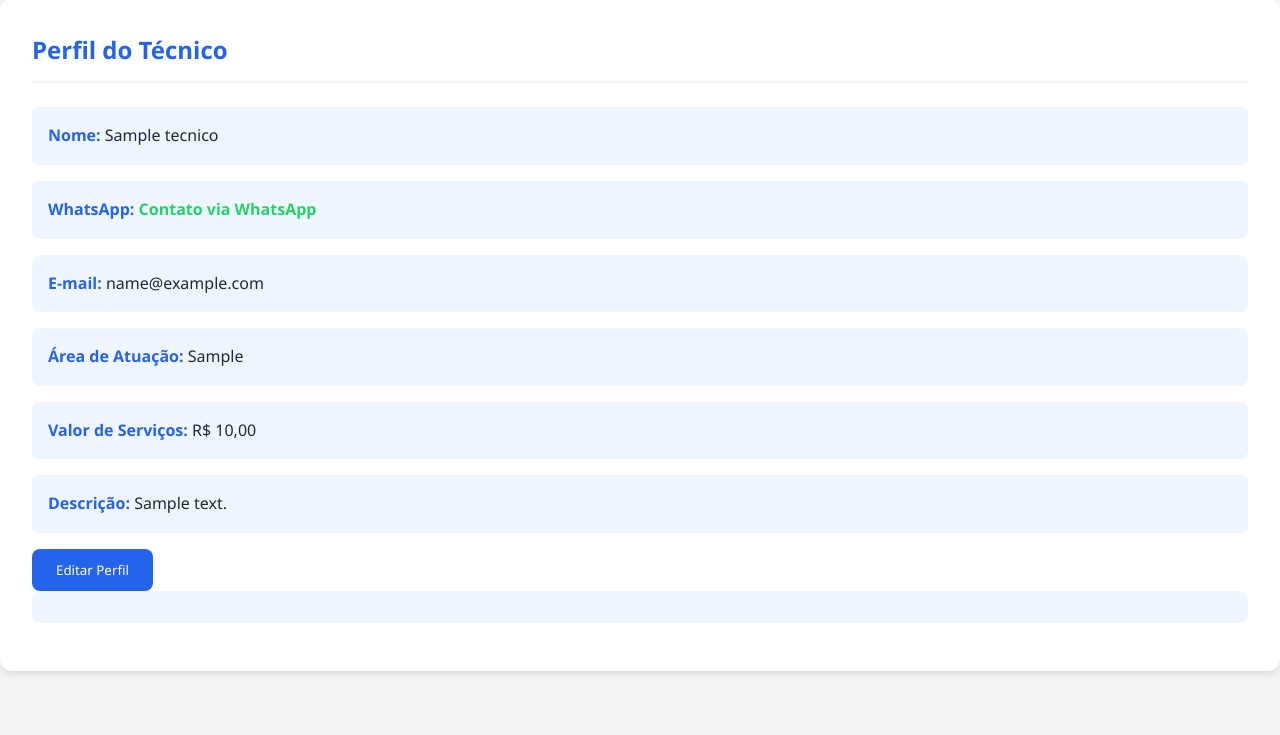
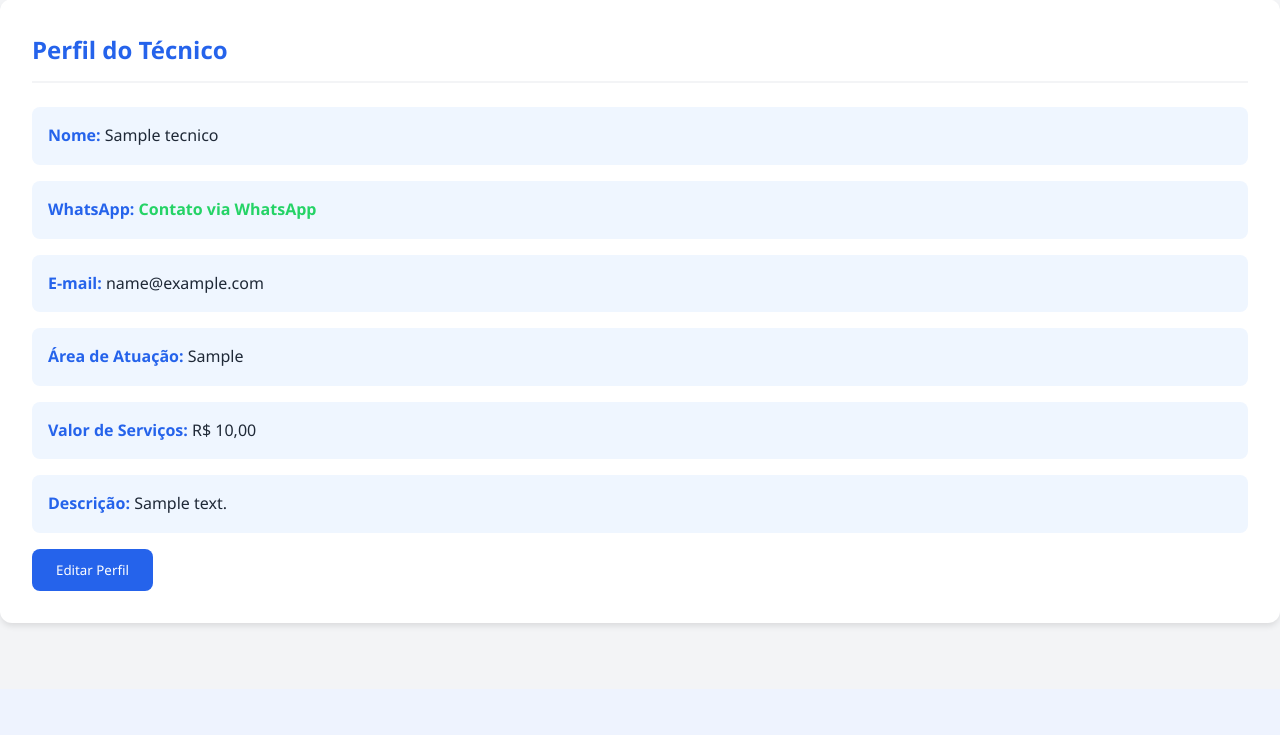
Before and after one commit to icarosantts/TCC, a PHP site: page /pagina-tecnico.php in a window 1280 px wide. Shown: the part 111-846 px from the top of the page. After the commit the page ends 800 px from the top, so only its background shows below. Run offline with PHP 8.4, Linux system fonts and the light colour scheme; the visitor is signed in with stand-in values (Sample User, id 1); tables that the repository leaves empty hold one stand-in row (values such as "Sample post").

Commit message:
Update pagina-tecnico.php

```diff
--- a/ConectTecs/pagina-tecnico.php
+++ b/ConectTecs/pagina-tecnico.php
@@ -195,7 +195,6 @@ $conn->close();
                 <p><strong>Descrição:</strong> <?php echo htmlspecialchars($tecnico['descricao_tecnico']); ?></p>
 
                 <button type="button" onclick="mostrarEdicao()">Editar Perfil</button>
-                <p id="mensagem-edicao" style="color: green;"></p>
             </div>
 
             <form id="form-edicao" action="atualizar_perfil_tecnico.php" method="POST" style="display: none;">
```
